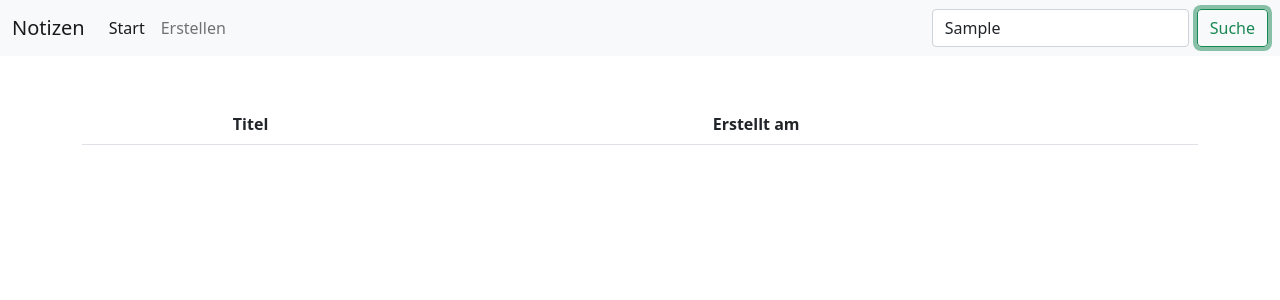
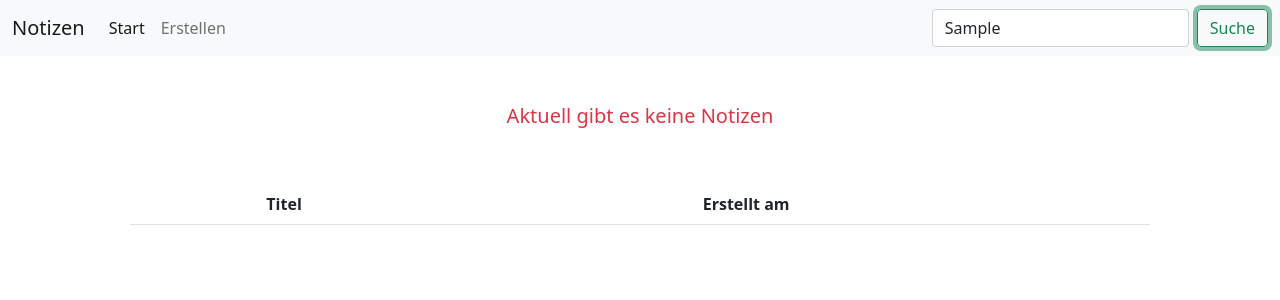
Before and after one commit to goekhantopcu/ng-notes-app, an Angular app: page /notes in a window 1280 px wide. Both pictures are taken after typing "Sample" into the empty fields and a click on the button "Suche". Shown: the top 300 px of the page. Built offline with nearby package versions, Linux system fonts and the light colour scheme.

Commit message:
feat: add list class feat: add more ui handling

```diff
--- a/src/app/note/note-list/note-list.component.html
+++ b/src/app/note/note-list/note-list.component.html
@@ -1,12 +1,15 @@
-<div *ngIf="isFailed()" class="d-flex justify-content-center mt-5">
+<div class="d-flex justify-content-center mt-5 px-5" *ngIf="isFailed()">
   <h5 class="text-danger">Konnte keine Notizen laden</h5>
 </div>
-<div *ngIf="isLoading()" class="d-flex justify-content-center mt-5">
+<div class="d-flex justify-content-center mt-5 px-5" *ngIf="isEmpty()">
+  <h5 class="text-danger">Aktuell gibt es keine Notizen</h5>
+</div>
+<div class="d-flex justify-content-center mt-5 px-5" *ngIf="isLoading()">
   <div class="spinner-border text-secondary" style="width: 2.5rem; height: 2.5rem;" role="status">
     <span class="visually-hidden">Laden</span>
   </div>
 </div>
-<div class="mt-5" *ngIf="isSuccess()">
+<div class="mt-5 px-5" *ngIf="isSuccess()">
   <table class="table text-center">
     <thead>
     <tr>
--- a/src/app/note/note-list/note-list.component.ts
+++ b/src/app/note/note-list/note-list.component.ts
@@ -47,7 +47,10 @@ export class NoteListComponent implements OnInit, OnDestroy {
   isSuccess = () => this.state === LoadingState.Success;
   isLoading = () => this.state === LoadingState.Loading;
   isFailed = () => this.state === LoadingState.Failed;
-  remove = (note: Note) => this.noteService.doRemoveNote(note);
+  isEmpty = () => this.notes.length == 0;
+  remove = (note: Note) => {
+    this.noteService.doRemoveNote(note);
+  };
   detail = async (note: Note) => this.router.navigateByUrl('/detail', {state: {note: note}});
 
   static NoteListSearchCallback = class implements SearchCallback {
```
Also changed, not shown: src/app/util/list/list.ts (added, +11 -0 lines), 1 other file (tests, documents, lock files or other folders).
